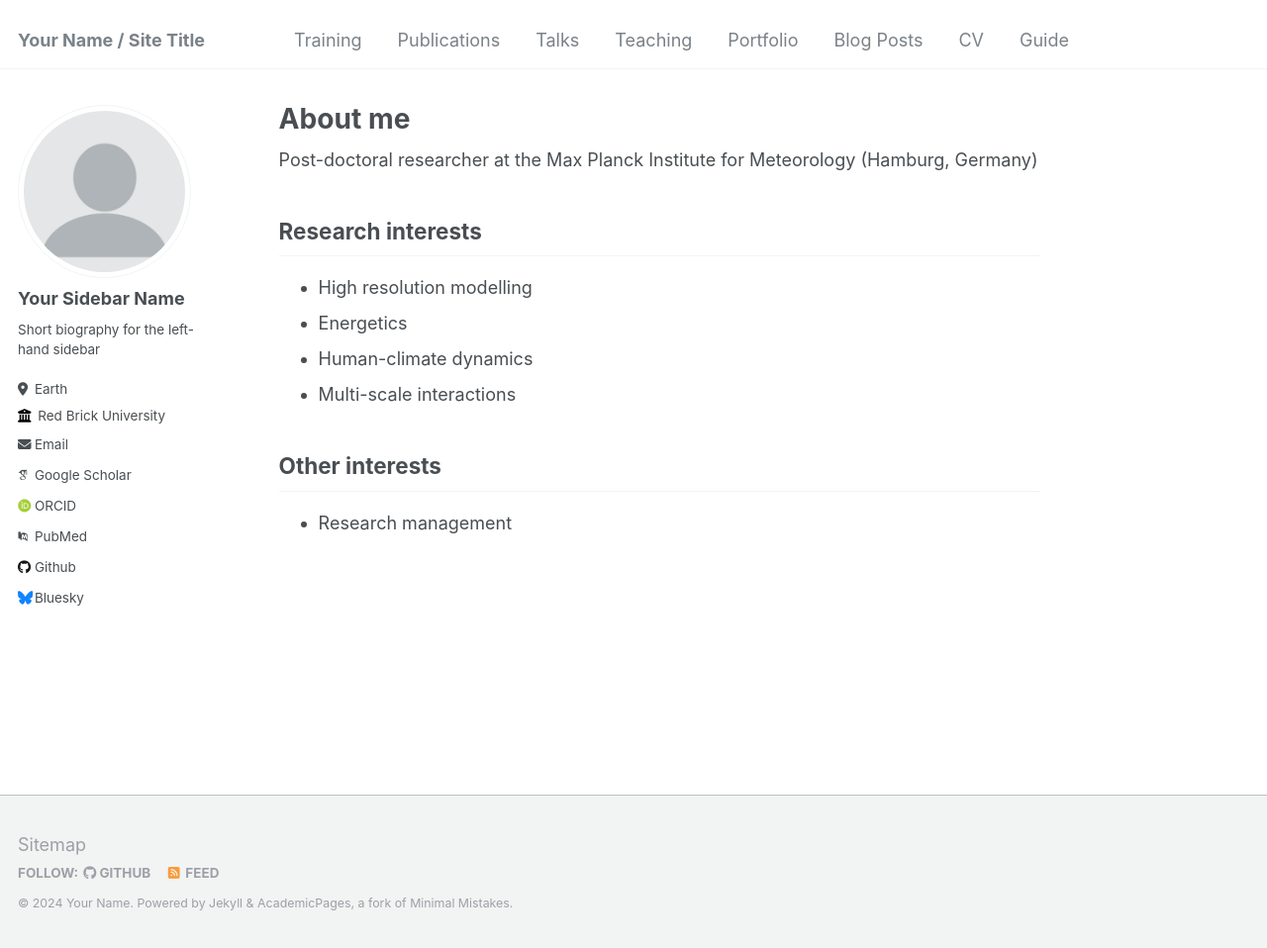
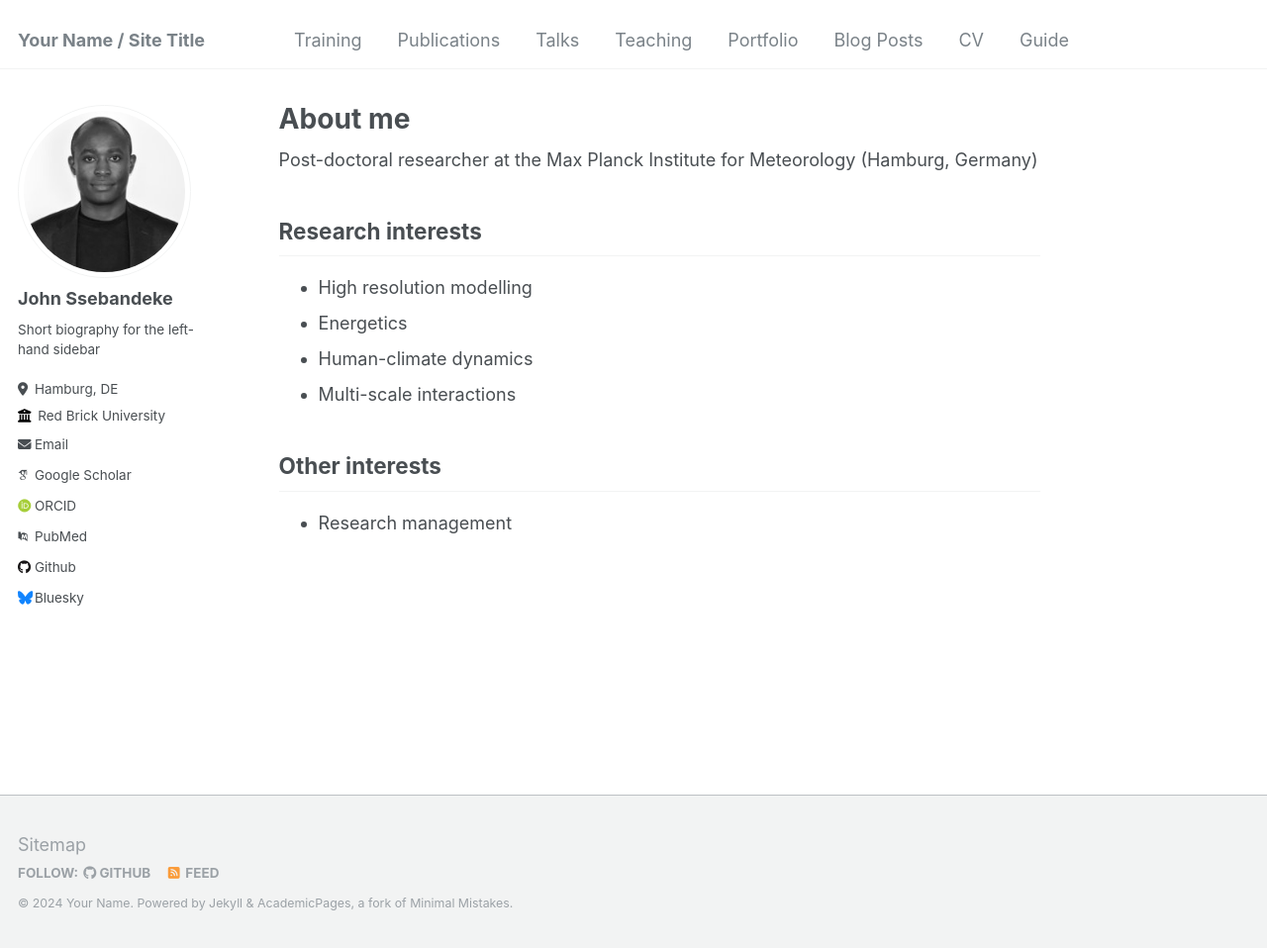
Before and after one commit to john-ssebandeke/john-ssebandeke.github.io, a Jekyll site: the page built from _pages/about.md, in a window 1280 px wide and 958 px high. Shown: the whole window at 99% size. Built offline with Jekyll 4.4.1, drawn with Linux system fonts in a browser that asks for light colours; some web fonts are replaced.

Commit message:
Update _config.yml

```diff
--- a/_config.yml
+++ b/_config.yml
@@ -21,11 +21,11 @@ repository               : "john-ssebandeke/john-ssebandeke.github.io"
 #               Additional customization can be done by editing /_includes/author-profile.html
 author:
   # Biographic information
-  avatar           : "profile.png"
-  name             : "Your Sidebar Name"
+  avatar           : "csm_154_portrait_99ecca4664.jpg"
+  name             : "John Ssebandeke"
   pronouns         : # example: "she/her"
   bio              : "Short biography for the left-hand sidebar"
-  location         : "Earth"
+  location         : "Hamburg, DE"
   employer         : "Red Brick University"
   uri              : # URL
   email            : "none@example.org"
```
